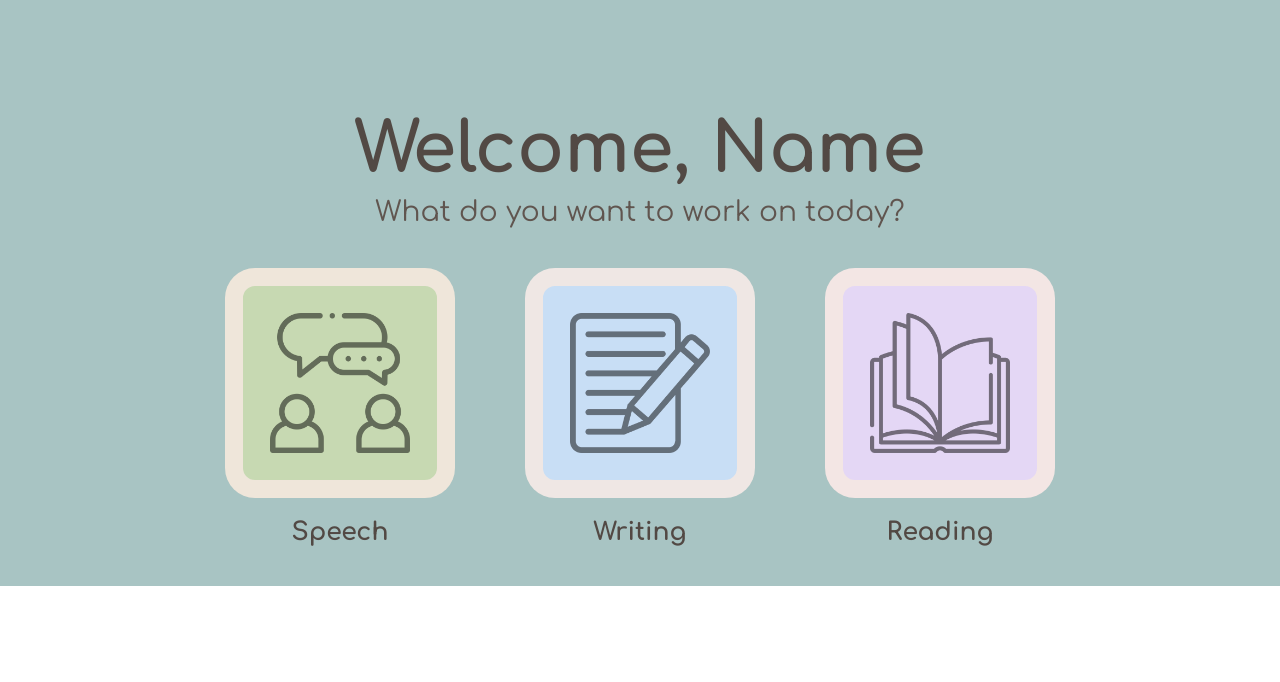
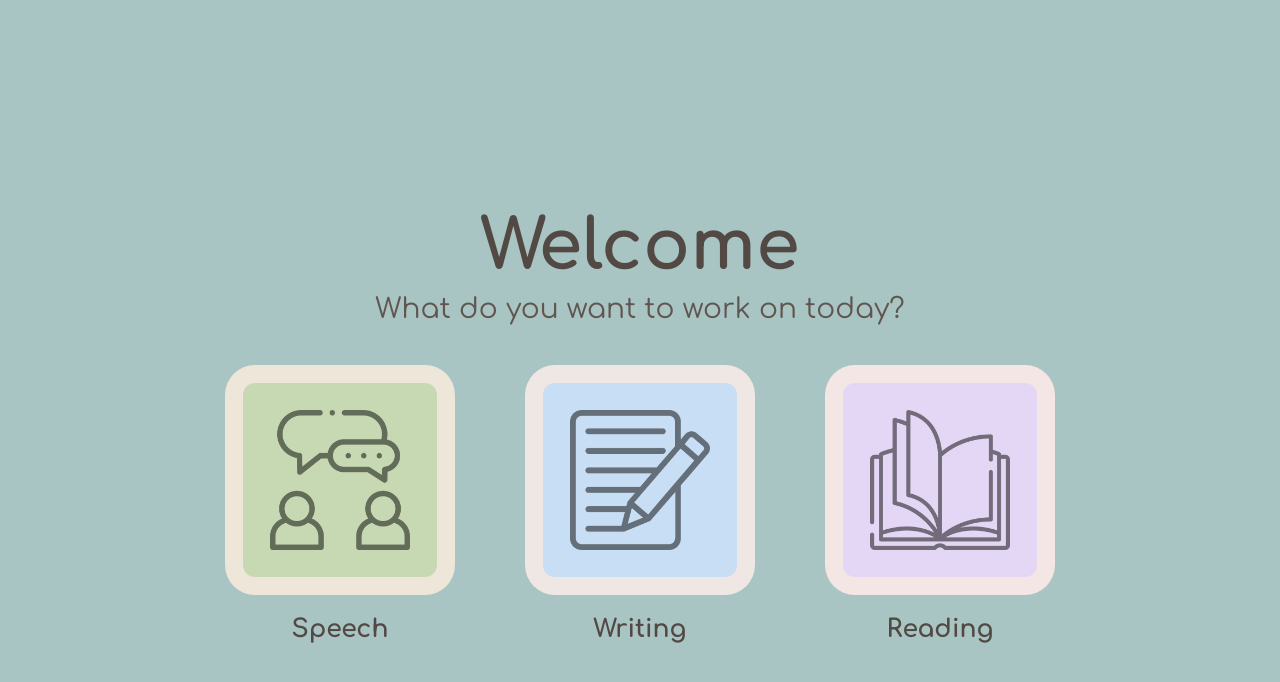
Before and after one commit to vienna601/AutiSpark, a React (Vite) app in the folder client/: page /home in a window 1280 px wide. Shown: the top 682 px of the page. Built offline with nearby package versions, Linux system fonts and the light colour scheme; no server answers.

Commit message:
replace homepage with placement page

```diff
--- a/client/src/Router.jsx
+++ b/client/src/Router.jsx
@@ -16,8 +16,8 @@ export default function AppRouter() {
     <Router>
       <Routes>
         <Route path="/" element={<LoginPage />} />
-        <Route path="/placement" element={<PlacementPage />} />
-        <Route path="/home" element={<HomePage />} />
+        <Route path="/home" element={<PlacementPage />} />
+        {/* <Route path="/home" element={<HomePage />} /> */}
         <Route path="/reading" element={<ReadingPage />} />
         <Route path="/writing" element={<WritingPage />} />
         <Route path="/speaking" element={<SpeakingPage />} />
--- a/client/src/pages/PlacementPage.jsx
+++ b/client/src/pages/PlacementPage.jsx
@@ -3,7 +3,7 @@ import { useNavigate } from "react-router-dom";
 import "../styles/App.css";
 import "../styles/PlacementPage.css";
 
-import logoIcon from "../assets/logo.png";
+import logoIcon from "../assets/logo-icon.png";
 import speechIcon from "../assets/speaking.png";
 import writingIcon from "../assets/writing.png";
 import readingIcon from "../assets/reading.png";
@@ -13,10 +13,10 @@ const PlacementPage = () => {
 
   return (
     <div className="placementpage">
+      {/* Title */}
+      <h1 className="placementpage-title">Welcome</h1>
       {/* Subtitle */}
-      <p className="placementpage-subtitle">
-        Please complete the following assessments for the best effects:
-      </p>
+      <p className="placementpage-subtitle">What do you want to work on today?</p>
 
       {/* Button Container */}
       <div className="button-container">
--- a/client/src/styles/PlacementPage.css
+++ b/client/src/styles/PlacementPage.css
@@ -87,12 +87,26 @@ html, body, #root {
   margin: 0;
 }
 
-/* Optional: ensure subtitle & content appear properly */
+.placementpage-title {
+  width: 100%;
+  text-align: center;
+  font-size: 70px; /* much bigger */
+  font-weight: 900;
+  color: #524944;
+  margin: 0;
+  margin-top: 50px; /* pushes down from top */
+  margin-bottom: 8px;
+}
+
+/* ====== Subtitle ====== */
 .placementpage-subtitle {
-  color: #524944;
-  font-size: 24px;
-  margin-bottom: 40px;
+  width: 100%;
   text-align: center;
+  color: #60554f;
+  font-size: 28px;
+  font-weight: 400;
+  margin: 0;
+  margin-bottom: 20px; /* pushes down closer to buttons */
 }
 
 /* ====== Header Bar ====== */
```
